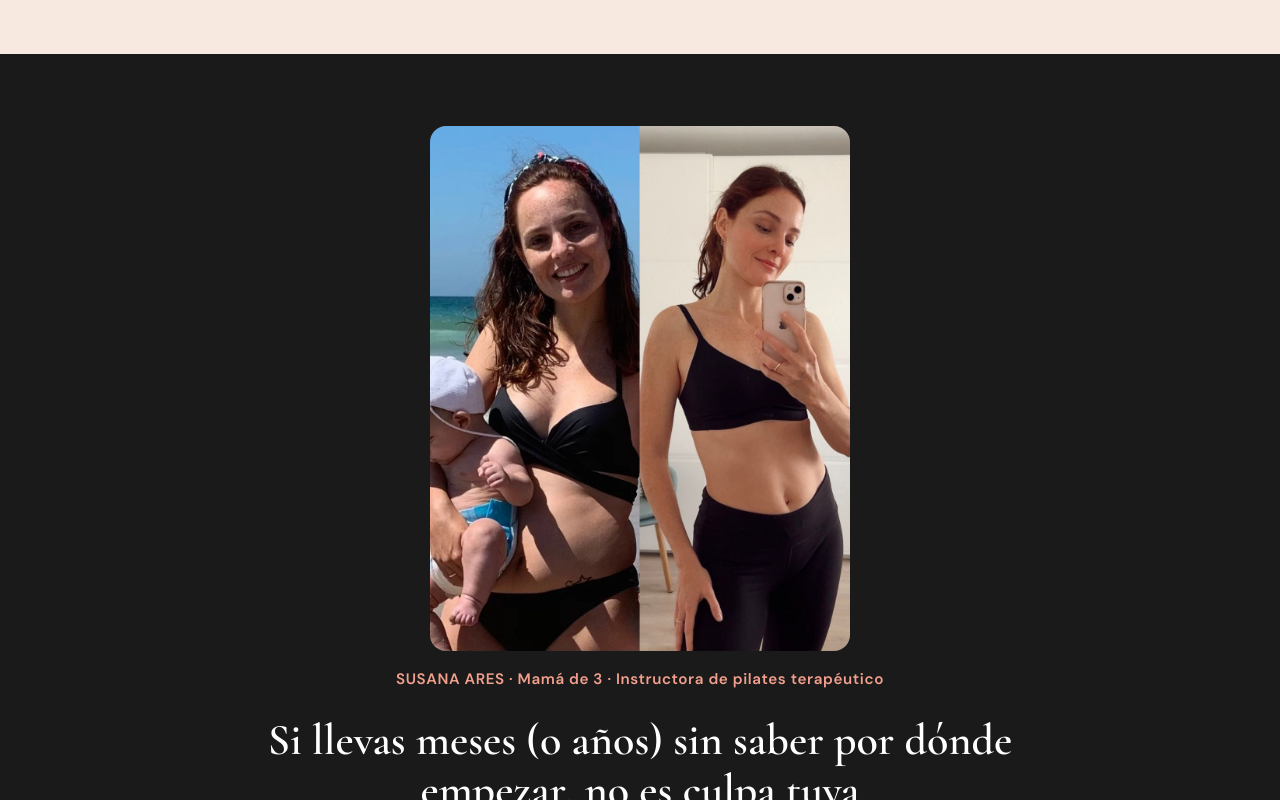
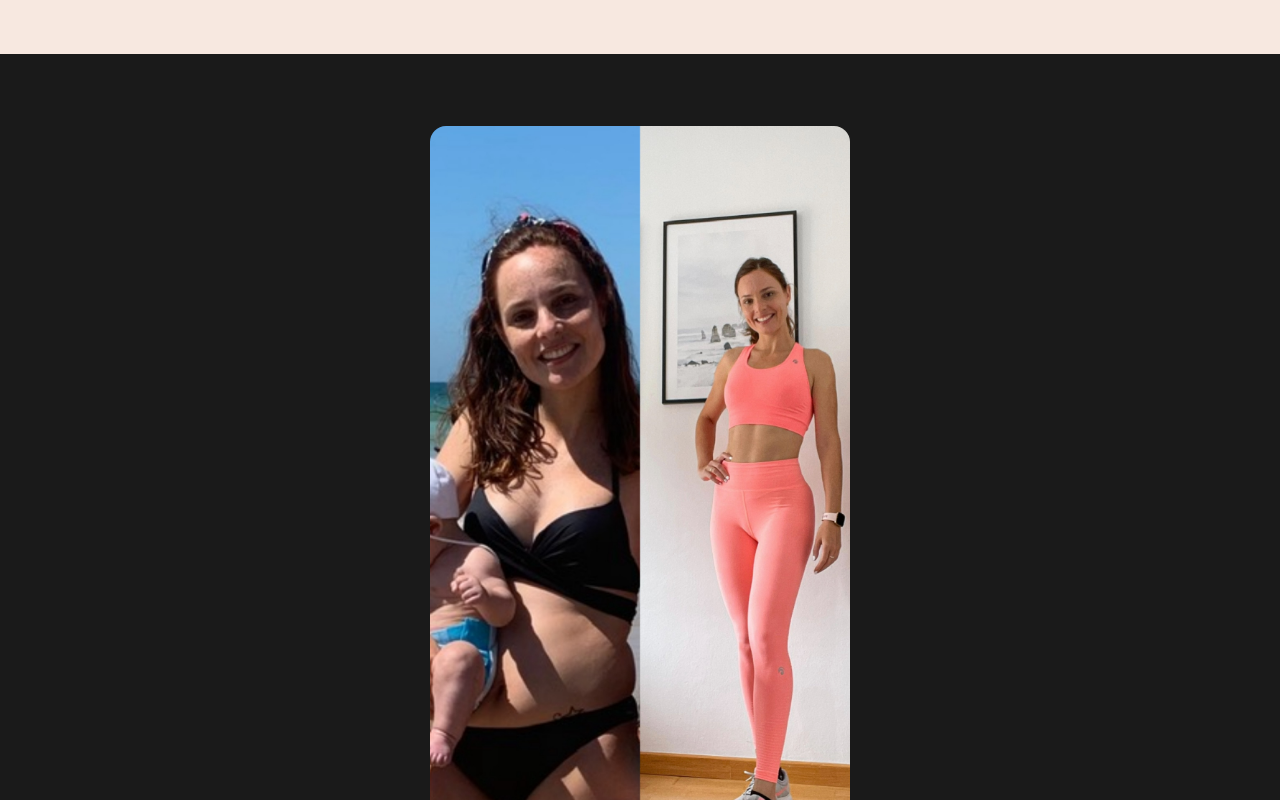
Before and after one commit to susanaaresla-lab/esencial-susana, a React (Create React App) app: page /acceso-prioritario in a window 1280 px wide. Shown: the part 1220-2020 px from the top of the page. Built offline with nearby package versions, Linux system fonts and the light colour scheme.

Commit message:
Foto antes y después Susana

```diff
--- a/src/pages/ActivateListaEsperaPage.js
+++ b/src/pages/ActivateListaEsperaPage.js
@@ -231,7 +231,7 @@ export default function ActivateListaEsperaPage() {
       <section style={{ ...sectionPad, background: 'var(--black)', color: 'white' }}>
         <div style={{ maxWidth: 760, margin: '0 auto', display: 'flex', flexDirection: 'column', alignItems: 'center', textAlign: 'center', gap: '1.1rem' }}>
           <img
-            src="/images/susana-antes-despues-2.jpg"
+            src="/images/susana-antes-despues.JPG"
             alt="Susana antes y después de su recuperación postcesárea"
             style={{ width: '100%', maxWidth: 420, height: 'auto', borderRadius: 16, display: 'block' }}
           />
```
Also changed, not shown: public/images/susana-antes-despues.JPG (added).
